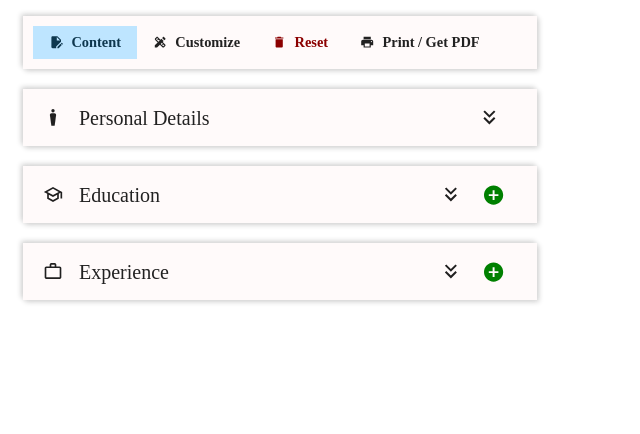
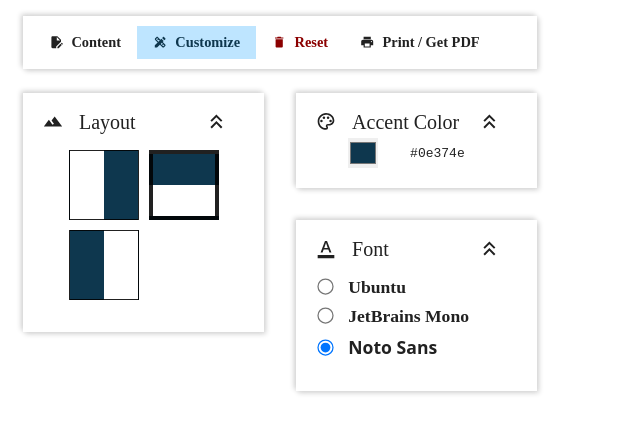
Before and after one commit to mynk-tmr/CV-Builder, a React (Vite) app: page / in a window 1280 px wide. Shown: the top 434 px of the page, without its empty margins (0-640 px from the left). Built offline with nearby package versions, Linux system fonts and the light colour scheme.

Commit message:
add customize tab

```diff
--- a/src/components/Accordian.jsx
+++ b/src/components/Accordian.jsx
@@ -13,8 +13,9 @@ export default function Accordian({
   children,
   eraseData,
   addData,
+  open=false,
 }) {
-  const [stretch, toggleStretch] = useToggle(false);
+  const [stretch, toggleStretch] = useToggle(open);
   return (
     <section className="card accordian">
       <div className="header" onClick={toggleStretch}>
--- a/src/components/App.jsx
+++ b/src/components/App.jsx
@@ -1,5 +1,6 @@
 import ContentTab from "./ContentTab";
 import ControlBox from "./ControlBox";
+import CustomizeTab from "./CustomizeTab";
 import { useState } from "react";
 import { personalData, educationData, experienceData } from "../assets/data";
 
@@ -7,7 +8,10 @@ export default function App() {
   const [perData, setPersonal] = useState(personalData);
   const [eduData, setEduData] = useState(educationData);
   const [expData, setExpData] = useState(experienceData);
-  const [activeTab, setActiveTab] = useState(0);
+  const [activeTab, setActiveTab] = useState(1);
+  const [color, setColor] = useState("#0e374e");
+  const [layout, setLayout] = useState("TB");
+  const [font, setFont] = useState("Noto Sans");
 
   function handleTabChange(tab) {
     if (tab === activeTab) return;
@@ -31,7 +35,6 @@ export default function App() {
     <>
       <ControlBox activeTab={activeTab} handleClick={handleTabChange} />
       {activeTab == 0 && (
-        <>
         <ContentTab
           {...{
             perData,
@@ -42,7 +45,18 @@ export default function App() {
             setExpData,
           }}
         />
-        </>
+      )}
+      {activeTab == 1 && (
+        <CustomizeTab
+          {...{
+            color,
+            layout,
+            font,
+          }}
+          changeColor={(e) => setColor(e.target.value)}
+          changeLayout={(e) => setLayout(e.target.id)}
+          changeFont={(e) => setFont(e.target.value)}
+        />
       )}
     </>
   );
--- a/src/components/ContentTab.jsx
+++ b/src/components/ContentTab.jsx
@@ -15,7 +15,7 @@ import {
 
 export default function ContentTab({perData, setPersonal, eduData, setEduData, expData, setExpData}) {
   return (
-    <>
+    <section className="content-tab">
       <Accordian head="Personal Details" icon={<Person />}>
         <Details
           inputFieldData={perData[0]}
@@ -42,6 +42,6 @@ export default function ContentTab({perData, setPersonal, eduData, setEduData, e
           handleInputChange={handleCreator(setExpData)}
         />
       </Accordian>
-    </>
+    </section>
   );
 }
--- /dev/null
+++ b/src/components/CustomizeTab.jsx
@@ -0,0 +1,55 @@
+import Accordian from "./Accordian";
+import Input from "./Input";
+import {
+  MdOutlineColorLens as ColIco,
+  MdFilterHdr as LayoutIco,
+  MdOutlineFormatColorText as FontIco,
+} from "react-icons/md";
+
+export default function CustomizeTab({
+  color,
+  changeColor,
+  layout,
+  changeLayout,
+  font,
+  changeFont,
+}) {
+  return (
+    <section className="customize-tab">
+      <Accordian open={true} head="Accent Color" icon={<ColIco />}>
+        <div style={{ display: "flex", alignItems: "center" }}>
+          <Input type="color" value={color} onChange={changeColor} />
+          <output style={{ fontFamily: "monospace" }}>{color}</output>
+        </div>
+      </Accordian>
+      <Accordian open={true} head="Layout" icon={<LayoutIco />}>
+        <article className="layoutbox" style={{ "--primary-col": color }}>
+          {["RL", "TB", "LR"].map((lyt) => (
+            <div
+              key={lyt}
+              id={lyt}
+              className={layout === lyt && "active"}
+              onClick={changeLayout}></div>
+          ))}
+        </article>
+      </Accordian>
+      <Accordian open={true} head="Font" icon={<FontIco />}>
+        <article className="fontbox">
+          {["Ubuntu", "JetBrains Mono", "Noto Sans"].map((ft) => (
+            <label key={ft} htmlFor={ft} style={{ fontFamily: ft }}>
+              <input
+                type="radio"
+                name="fontoptions"
+                checked={font == ft}
+                value={ft}
+                id={ft}
+                onChange={changeFont}
+              />
+              {ft}
+            </label>
+          ))}
+        </article>
+      </Accordian>
+    </section>
+  );
+}
--- a/src/components/FieldCard.jsx
+++ b/src/components/FieldCard.jsx
@@ -12,10 +12,10 @@ function getHead([title, , from, to]) {
   );
 }
 
-export default function FieldCard({ data, handleInputChange, eraseData }) {
-  return (
-    <section className="education">
-      {data.map((subdata, index) => (
+const FieldCard = ({ data, handleInputChange, eraseData }) => (
+  <>
+    {data.map((subdata, index) => (
+      <section key={index} className="fieldcard">
         <Accordian
           eraseData={(e) => e.stopPropagation() ?? eraseData(index)}
           key={index}
@@ -25,7 +25,9 @@ export default function FieldCard({ data, handleInputChange, eraseData }) {
             handleInputChange={handleInputChange}
           />
         </Accordian>
-      ))}
-    </section>
-  );
-}
+      </section>
+    ))}
+  </>
+);
+
+export default FieldCard;
--- a/src/index.css
+++ b/src/index.css
@@ -2,7 +2,6 @@
   --primary-col: #0e374e;
   --secondary-col: rgba(0, 0, 0, 0.87);
   scrollbar-gutter: stable both-edges;
-
 }
 
 * {
@@ -13,7 +12,7 @@
 }
 
 body {
-  padding: 1rem .5rem;
+  padding: 1rem 0.5rem;
   display: grid;
   grid-template: auto / 1fr 1.4fr;
   color: var(--secondary-col);
@@ -23,16 +22,17 @@ body {
   display: grid;
   padding: 10px;
   box-shadow: 2px 2px 5px lightgray, -2px -2px 5px lightgray;
-  background-color: snow;
+  background-color: white;
 }
 
 .controlbtns {
   display: flex;
   position: sticky;
   top: 1rem;
-  font-size: .9rem;
+  font-size: 0.9rem;
   cursor: pointer;
   font-weight: bold;
+  margin-bottom: 1.5rem;
 
   & li {
     padding: 0.5rem 1rem;
@@ -47,26 +47,24 @@ body {
       margin-right: 0.5rem;
     }
   }
-}
 
-.activebtn {
+  & .activebtn {
     color: var(--primary-col);
     background-color: rgb(190, 229, 255);
   }
 
-.resetbtn {
-  color: darkred ;
+  & .resetbtn {
+    color: darkred;
     &:active {
       background-color: darkred;
-    color: white ;
+      color: white;
+    }
   }
 }
 
 .accordian {
-  margin: 1.25rem 0;
   width: 100%;
   padding: 1rem 1.25rem;
-
 
   & .header {
     font-size: 1.25rem;
@@ -74,9 +72,8 @@ body {
     overflow: hidden;
 
     & svg {
-      translate: 0 .15rem;
+      translate: 0 0.15rem;
       margin-right: 1rem;
-    }
     }
 
     & span {
@@ -85,29 +82,107 @@ body {
     }
   }
 
-.detailsbox {
+  & .detailsbox {
     display: grid;
     row-gap: 1rem;
     margin-top: 1rem;
-
 
     & label {
       font-weight: bold;
       color: var(--primary-col);
     }
 
-  & input, textarea {
-    all : unset;
+    & input,
+    textarea {
+      all: unset;
       font-size: 1rem;
-    padding: .5rem;
+      padding: 0.5rem;
       background-color: lightgray;
     }
   }
+}
 
-.education {
+.content-tab {
+  display: grid;
+  row-gap: 1.25rem;
+
+  & .fieldcard {
+    margin-top: 1rem;
 
     & .header {
       font-size: 1rem;
       font-weight: bold;
     }
   }
+}
+
+.customize-tab {
+  display: grid;
+  grid-template: 1fr 3fr / 1fr 1fr;
+  gap: 2rem;
+  align-items: start;
+
+  & .accordian:nth-child(2) {
+    grid-row: 1 / -1;
+  }
+
+  & .layoutbox {
+    padding: 1rem;
+    display: grid;
+    grid-template: 70px 70px / 70px 70px;
+    justify-content: center;
+    gap: 10px;
+
+    & > div {
+      border: 1px solid var(--secondary-col);
+      cursor: pointer;
+
+      &.active {
+        border-width: 4px;
+      }
+
+      &:nth-child(1) {
+        background: linear-gradient(
+          to right,
+          white 50%,
+          var(--primary-col) 50%
+        );
+      }
+      &:nth-child(2) {
+        background: linear-gradient(to top, white 50%, var(--primary-col) 50%);
+      }
+      &:nth-child(3) {
+        background: linear-gradient(to left, white 50%, var(--primary-col) 50%);
+      }
+    }
+  }
+
+  & .fontbox {
+    display: grid;
+    padding: 1rem 0.2rem;
+    font-weight: bold;
+    font-size: 1.1rem;
+    row-gap: 0.5rem;
+    width: 100%;
+
+    & label {
+      cursor: pointer;
+      &:hover {
+        text-decoration: underline;
+      }
+    }
+
+    & input[type="radio"] {
+      margin-right: 1rem;
+      scale: 1.25;
+    }
+  }
+}
+
+& input[type="color"] {
+  border: 0;
+  height: 30px;
+  width: 30px;
+  margin: 0.25rem 2rem;
+  cursor: pointer;
+}
```
Lines whose indentation alone changed are shown as unchanged.
